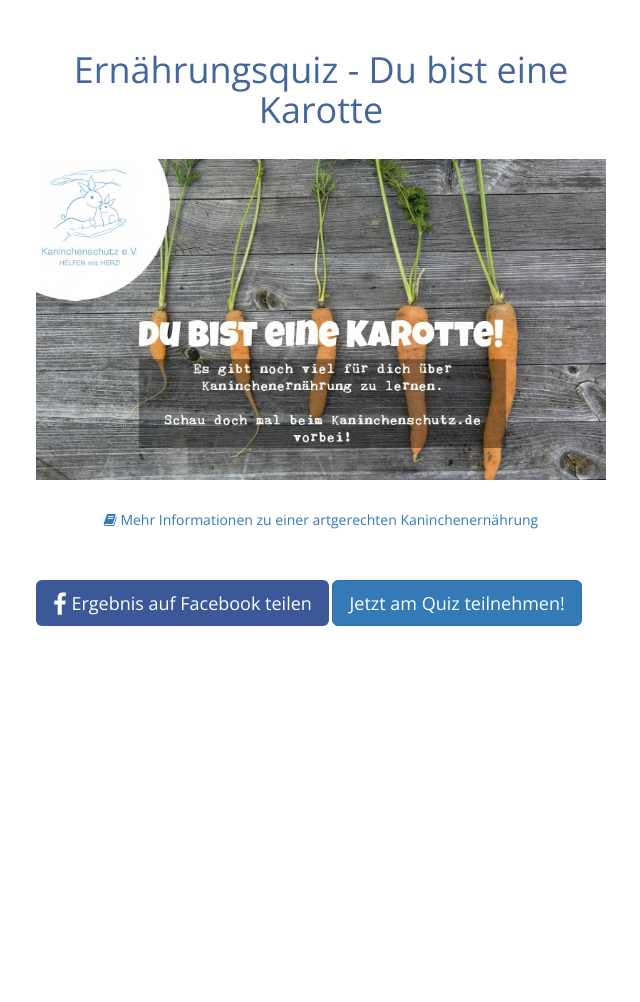
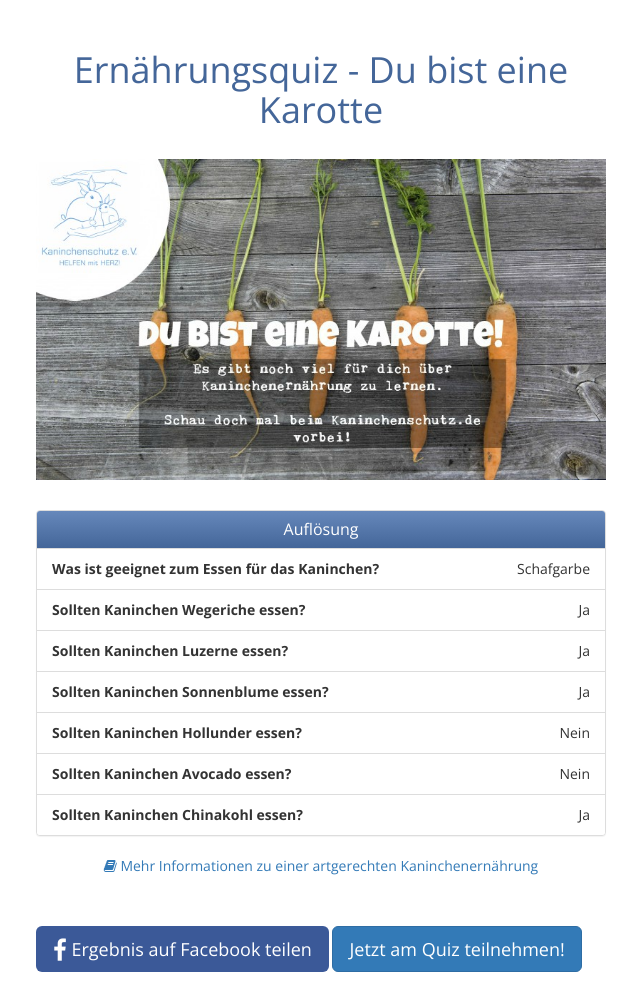
Before and after one commit to kaninchenschutz/quizzes, a Jekyll site: the page built from _ergebnisse/ernaehrung_karotte.markdown, in a window 1280 px wide. Shown: the whole page, without its empty margins (319-959 px from the left). Built offline with Jekyll 4.4.1, drawn with Linux system fonts in a browser that asks for light colours; nearby versions of some CDN libraries; before the commit the page ends 900 px from its top, so only the background shows below that; some of the changed lines change nothing that is shown.

Commit message:
show real questions at the end

```diff
--- a/_ergebnisse/ernaehrung_karotte.markdown
+++ b/_ergebnisse/ernaehrung_karotte.markdown
@@ -6,6 +6,8 @@ image:  "/assets/images/karotte.jpg"
 quiz: "/quizzes/ernaehrung"
 ---
 
+<script src="{{ "/assets/quizzes/ernaehrung.js" | relative_url }}"></script>
+
 <p class="text-center">
   <a href="https://www.kaninchenschutz.de/book/ern%C3%A4hrung">
     <i class="fa fa-book"></i>
--- a/_layouts/result.html
+++ b/_layouts/result.html
@@ -8,6 +8,7 @@ layout: base
   <a href="https://www.kaninchenschutz.de">
     <img src="{{ page.image | relative_url }}" alt="Ergebnis" style="max-width:100%;" /></a>
   <br /><br />
+  <div id="answers"></div>
   {{ content }}
   <br /><br />
   <a href="https://www.facebook.com/sharer/sharer.php?u={{ page.url | replace:'index.html','' | absolute_url }}" class="btn btn-lg btn-facebook"><i class="fa fa-facebook fa-lg"></i> Ergebnis auf Facebook teilen</a>
--- a/assets/quiz.js
+++ b/assets/quiz.js
@@ -70,3 +70,39 @@ $(document).ready(function() {
 
   drawQuestion();
 });
+
+$(document).ready(function() {
+  if(!$('#answers').length) {
+    return;
+  }
+
+  var drawAnswers = function() {
+    var answerHtml = '';
+    for(var i = 0; i < quiz.questions.length; i++) {
+      var question = quiz.questions[i];
+      answerHtml = answerHtml + `
+        <li class="list-group-item">
+          <strong>${question.question}</strong>
+          <span class="pull-right">${question.answers[question.answer-1].text}</span>
+        </li>
+      `;
+
+      var html = `
+        <div class="panel panel-default">
+          <div class="panel-heading">
+            <h3 class="panel-title">
+              Auflösung
+            </h3>
+          </div>
+          <ul class="list-group">
+            ${answerHtml}
+          </ul>
+        </div>
+      `;
+
+      $('#answers').html(html);
+    }
+  };
+
+  drawAnswers();
+});
--- a/assets/quizzes/ernaehrung.js
+++ b/assets/quizzes/ernaehrung.js
@@ -7,7 +7,7 @@ window.quiz = {
   questions: [
     {
       question: "Was ist geeignet zum Essen für das Kaninchen?",
-      answer: 2,
+      answer: 1,
       answers: [
         {
           text: "Schafgarbe"
```
